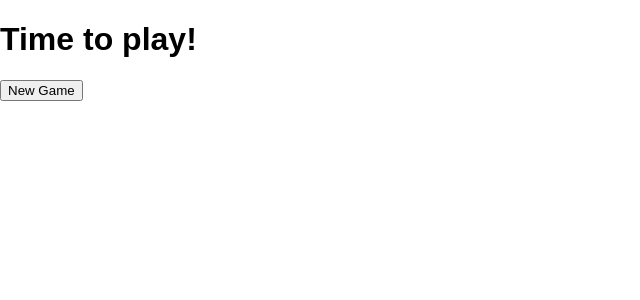
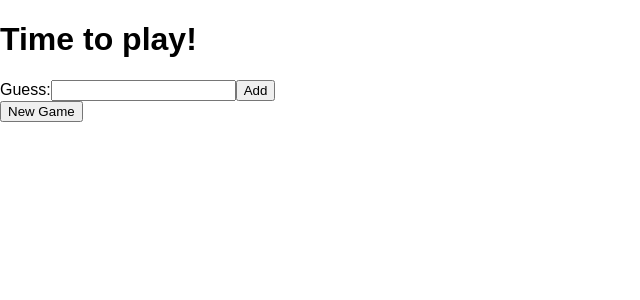
Before and after one commit to michaeledander1/hw-week-3, a React (Create React App) app: page /hangman in a window 1280 px wide. Shown: the top 300 px of the page, without its empty margins (0-640 px from the left). Built offline with nearby package versions, Linux system fonts and the light colour scheme.

Commit message:
Guesses are storing

```diff
--- a/src/actions/game.js
+++ b/src/actions/game.js
@@ -11,9 +11,9 @@ export function newGame() {
 
 export const MAKE_GUESS = 'MAKE_GUESS'
 
-export function makeGuess() {
+export function makeGuess(letter) {
   return {
     type: MAKE_GUESS,
-    payload: []
+    payload: letter
   }
 }
--- a/src/components/Game.jsx
+++ b/src/components/Game.jsx
@@ -4,7 +4,34 @@ export default function Game(props) {
   return (
     <div>
       <h1>Time to play!</h1>
+      <label>
+        Guess:
+        <input type="text" name="guess" /*value={} onChange={}*/ />
+      </label>
+      <button type="submit">Add</button><br/>
       <button type="button">New Game</button>
     </div>
   )
 }
+
+// handleSubmit = (event) => {
+//     event.preventDefault()
+//     if (this.state.title) {
+//       this.props.createAlbum(this.state.title)
+//     }
+//   }
+
+//   handleChange = (e) => {
+//     this.setState({ [e.target.name]: e.target.value })
+//   }
+
+//   render() {
+//     return (<form onSubmit={this.handleSubmit}>
+//       <label>
+//         Title:
+//         <input type="text" name="title" value={this.state.title} onChange={this.handleChange} />
+//       </label>
+//       <button type="submit">Add</button>
+//     </form>)
+//   }
+// }
--- a/src/components/GameContainer.jsx
+++ b/src/components/GameContainer.jsx
@@ -1,14 +1,16 @@
 import * as React from 'react'
 import Game from './Game'
 import {connect} from 'react-redux'
-import { newGame } from '../actions/game';
+import { newGame, makeGuess } from '../actions/game';
+import {  showGuess, wrongGuessCount, wrongGuessLimit, isWinner, gameFinished } from '../lib/game'
 
 
 
 class GameContainer extends React.PureComponent {
 
   componentDidMount() {
-    this.props.newGame()
+    const answer = this.props.newGame()
+    this.props.makeGuess('e')
   }
 
   render() {
@@ -18,8 +20,9 @@ class GameContainer extends React.PureComponent {
 
 const mapStateToProps = (state) => {
     return {
-      newGame: state.newGame
+      game: state.newGame,
+      makeGuess: state.makeGuess
     }
   }
 
-export default connect(mapStateToProps, {newGame})(GameContainer)
+export default connect(mapStateToProps, {newGame, makeGuess})(GameContainer)
--- a/src/reducers/index.js
+++ b/src/reducers/index.js
@@ -1,6 +1,8 @@
 import { combineReducers } from 'redux'
 import  newGame  from './newGame'
+import makeGuess from './makeGuess'
 
 export default combineReducers({
-  newGame
+  newGame,
+  makeGuess
 })
--- /dev/null
+++ b/src/reducers/makeGuess.js
@@ -0,0 +1,13 @@
+import { MAKE_GUESS } from "../actions/game";
+
+export default (state = [], action = {}) => {
+  switch(action.type) {
+    case MAKE_GUESS:
+      return [
+        ...state,
+        action.payload
+      ]
+    default:
+      return state
+  }
+}
```
